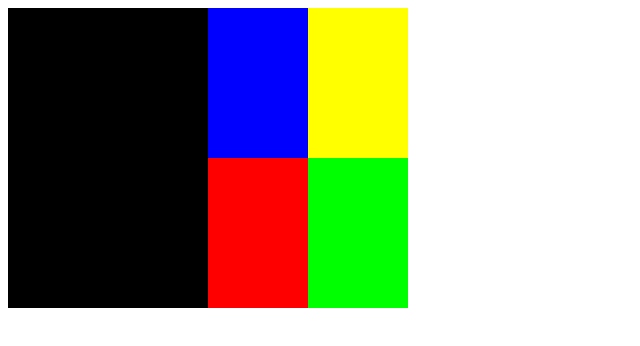
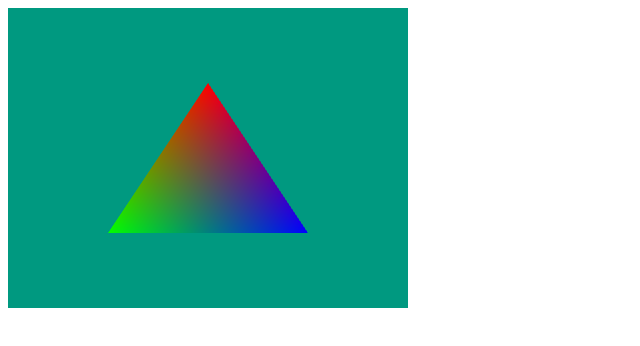
Before and after one commit to LukeyReyno/webgl-samples, a website: page public/samples/triangle.html in a window 1280 px wide. Shown: the whole page, without its empty margins (0-640 px from the left). Drawn offline with Linux system fonts and the light colour scheme.

Commit message:
re org stuff

```diff
--- a/g2g-tutorial/package.json
+++ b/public/package.json
@@ -1,6 +1,6 @@
 {
     "scripts": {
-        "start": "live-server --open=dist"
+        "start": "live-server"
     },
     "dependencies": {
         "live-server": "^1.2.2",
--- a/g2g-tutorial/dist/index.html
+++ b/public/samples/triangle.html
@@ -9,7 +9,7 @@
 	<canvas id="canvas" width="400" height="300">
 		Your browser does not support HTML5
 	</canvas>
-	<script src="js/app.js" type="module"></script>
+	<script src="../src/triangle_app.js" type="module"></script>
 </body>
 
 </html>
--- /dev/null
+++ b/public/src/setup.js
@@ -0,0 +1,23 @@
+const setup = (context) => {
+    // Request html canvas element
+    context.canvas = document.getElementById("canvas");
+
+    // Create a WebGL rendering context
+    context.gl = context.canvas.getContext("webgl2");
+
+    // Tell user if their browser does not support WebGL
+    if (!context.gl) {
+        context.gl = context.canvas.getContext("webgl");
+    }
+    if (!context.gl) {
+        console.log("Your browser does not support WebGL");
+    }
+
+    // Set the color of the canvas.
+    // Parameters are RGB colors (red, green, blue, alpha)
+    context.gl.clearColor(0, 0.6, 0.5, 1.0);
+    // Clear the color buffer with specified color
+    context.gl.clear(context.gl.COLOR_BUFFER_BIT);
+}
+
+export { setup };
--- a/g2g-tutorial/src/test_float_linear.js
+++ b/public/src/test_float_linear.js
@@ -58,7 +58,7 @@ function createProgram(gl, vsSource, fsSource) {
 }
 
 function runFloatLinearTest(gl, canvas) {
-    const ext = true;//getFloatLinearExtension(gl);
+    const ext = getFloatLinearExtension(gl);
 
     // Initialize the shaders and program
     const program = createProgram(gl, vsSource, fsSource);
--- a/g2g-tutorial/dist/js/app.js
+++ b/public/src/triangle_app.js
@@ -1,31 +1,10 @@
-import {defaultShaders, defaultVertexAttributes} from '../../../src/default_shaders.js'
-import {runFloatLinearTest} from '../../../src/test_float_linear.js'
+import {setup} from './setup.js'
+import {defaultShaders, defaultVertexAttributes} from './default_shaders.js'
 
-var gl;
-var canvas;
+const context = {};
+setup(context);
 
-const setup = () => {
-    // Request html canvas element
-    canvas = document.getElementById("canvas");
-
-    // Create a WebGL rendering context
-    gl = canvas.getContext("webgl2");
-
-    // Tell user if their browser does not support WebGL
-    if (!gl) {
-        // alert("Your browser does not support WebGL");
-        gl = canvas.getContext("webgl");
-    }
-    if (!gl) {
-        console.log("Your browser does not support WebGL");
-    }
-
-    // Set the color of the canvas.
-    // Parameters are RGB colors (red, green, blue, alpha)
-    gl.clearColor(0, 0.6, 0.5, 1.0);
-    // Clear the color buffer with specified color
-    gl.clear(gl.COLOR_BUFFER_BIT);
-}
+const { gl, canvas } = context;
 
 const createProgram = () => {
     // Create WebGl Shader objects
@@ -91,10 +70,6 @@ const draw = (program) => {
     // Draw the triangle
     gl.drawArrays(gl.TRIANGLES, 0, 3);
 }
-
-setup();
-// const program = createProgram();
-// createVertexBuffers(program);
-// draw(program);
-
-runFloatLinearTest(gl, canvas);
+const program = createProgram();
+createVertexBuffers(program);
+draw(program);
```
Also changed, not shown: public/index.html (added, +15 -0 lines), public/samples/oes_float_linear.html (added, +19 -0 lines), public/src/float_linear_app.js (added, +9 -0 lines), public/src/default_shaders.js (renamed from g2g-tutorial/src/default_shaders.js), public/src/worker.js (renamed from g2g-tutorial/src/worker.js), 2 other files.
